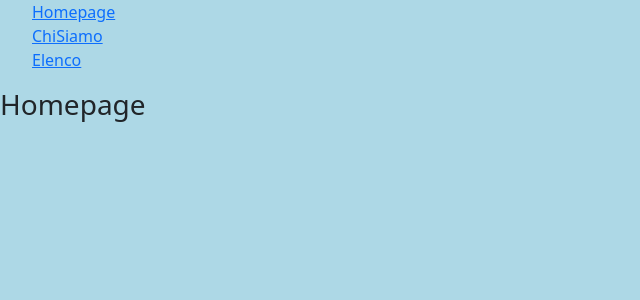
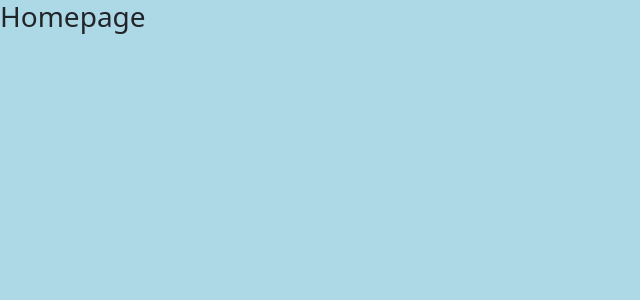
Before and after one commit to giovanbattista-web/react-router, a React (Vite) app: page / in a window 1280 px wide. Shown: the top 300 px of the page, without its empty margins (0-640 px from the left). Built offline with nearby package versions, Linux system fonts and the light colour scheme.

Commit message:
[UPD] UTILIZZO DELLA COMPONENTE OUTLET

```diff
--- a/src/components/Navbar.jsx
+++ b/src/components/Navbar.jsx
@@ -4,9 +4,8 @@ import { NavLink } from 'react-router-dom';
 const Navbar = () => {
     return (
         <>
-            <header className='content-header'>
             <nav>
-                    <ul>
+                <ul className='content'>
                     <li>
                         <NavLink to="/">Homepage</NavLink>
                     </li>
@@ -18,7 +17,6 @@ const Navbar = () => {
                     </li>
                 </ul>
             </nav>
-            </header>
         </>
     )
 };
--- a/src/index.css
+++ b/src/index.css
@@ -6,6 +6,6 @@ body {
     background-color: azure;
 }
 
-.content-header ul {
+.content {
     list-style-type: none;
 }
--- a/src/pages/ChiSiamo.jsx
+++ b/src/pages/ChiSiamo.jsx
@@ -1,10 +1,9 @@
 import React from 'react';
-import Navbar from '../components/Navbar';
+
 
 const ChiSiamo = () => {
     return (
         <>
-            <Navbar />
             <div>
                 <h3>Chi Siamo</h3>
             </div>
--- a/src/pages/Elenco.jsx
+++ b/src/pages/Elenco.jsx
@@ -1,5 +1,4 @@
 import React from 'react';
-import Navbar from '../components/Navbar';
 import axios from "axios";
 import { useState, useEffect } from 'react';
 
@@ -20,7 +19,6 @@ function Elenco() {
 
     return (
         <>
-            <Navbar />
             <div className="container ">
                 <div className="row mb-4">
                     <div className="col-12">
--- a/src/pages/Homepage.jsx
+++ b/src/pages/Homepage.jsx
@@ -1,11 +1,10 @@
 import React from 'react';
-import Navbar from '../components/Navbar';
+
 
 
 const Homepage = () => {
     return (
         <>
-            <Navbar />
             <div>
                 <h3>Homepage</h3>
             </div>
```
Also changed, not shown: src/layouts/DefaultLayout.jsx (added, +18 -0 lines). Lines whose indentation alone changed are shown as unchanged.
